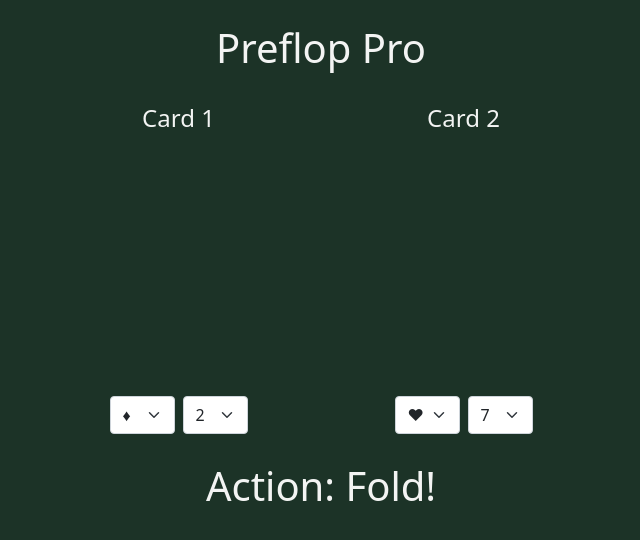
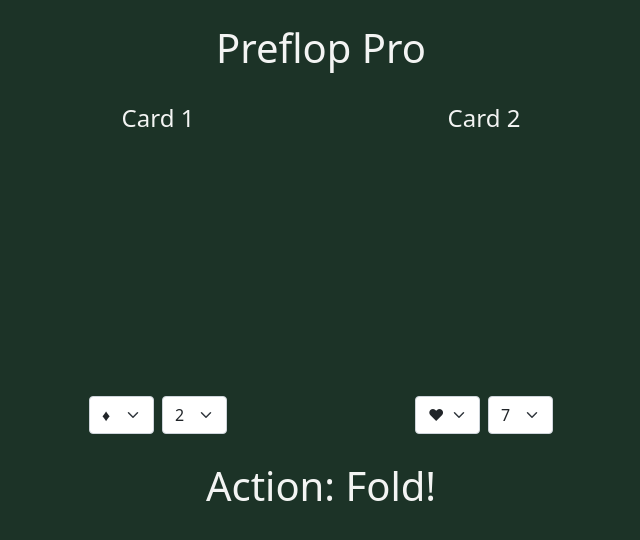
Before and after one commit to 397-f21/preflop-pro, a React (Create React App) app: page / in a window 1280 px wide. Shown: the top 540 px of the page, without its empty margins (319-959 px from the left). Built offline with nearby package versions, Linux system fonts and the light colour scheme.

Commit message:
layout div fixed to center the card view on mobile

```diff
--- a/src/App.js
+++ b/src/App.js
@@ -82,7 +82,7 @@ const getPicture = (card, card_width, cardNum, setMode, setCardToSet) => {
   const name = cardToName(card)
 
   const path = `${svg}#${name}`
-  return <svg width={170} height={245} transform={card_width} onClick={() => cardClicked(cardNum, setMode, setCardToSet)}> ><use xlinkHref={path} /></svg>
+  return <svg width={170} height={245} transform={card_width} onClick={() => cardClicked(cardNum, setMode, setCardToSet)}><use xlinkHref={path} /></svg>
 }
 
 const SuitButton = ({ suit, userHand, setUserHand, cardNum, setMode }) => {
@@ -107,7 +107,7 @@ const App = () => {
   const card_width = "scale(" + (card_ratio.toString()) + ")"
 
   let screen = (
-    <div className="container">
+    <div className="MainScreen">
       <br />
       <h1>Preflop Pro</h1>
       <br />
```
